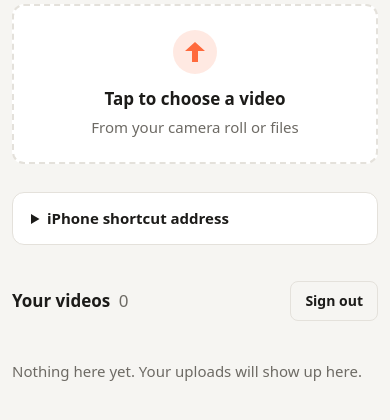
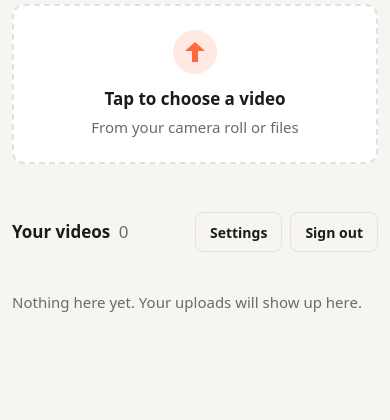
Before and after one commit to syntaxless/clipbin, a PHP site: page / in a window 390 px wide. Shown: the part 56-476 px from the top of the page. Run offline with PHP 8.4, Linux system fonts and the light colour scheme; the visitor is signed in with stand-in values (Sample User, id 1); some libraries are stand-ins or nearby versions.

Commit message:
Move the iPhone shortcut address to a Settings page (#6)
The upload page no longer has the shortcut card. A Settings button next to
Sign out opens settings.php, which shows the shortcut address with Copy and
"Make a new key". Signed-out visitors are sent to the sign-in page.


Claude-Session: https://claude.ai/code/session_01PpiA3PJaZ1cRVUq6Rb3Evn

Co-authored-by: Claude <noreply@anthropic.com>

```diff
--- a/assets/app.css
+++ b/assets/app.css
@@ -151,10 +151,9 @@ input:focus-visible, button:focus-visible, .drop:focus-visible { outline: 2px so
 .upload-hint { margin: 12px 2px 0; }
 
 /* iPhone share-menu shortcut setup */
-.iphone { margin-top: 16px; padding: 14px 18px; }
-.iphone summary { cursor: pointer; font-weight: 600; }
-.iphone[open] summary { margin-bottom: 8px; }
-.iphone form { margin-top: 12px; }
+.settings { max-width: 560px; margin: 16px auto; display: grid; gap: 12px; }
+.settings p, .settings h1 { margin: 0; }
+.head-actions { display: flex; gap: 8px; align-items: center; }
 .copyrow { display: flex; gap: 8px; min-width: 0; }
 .copyrow input {
   flex: 1; min-width: 0; font: 13px ui-monospace, Menlo, monospace; color: inherit; background: var(--bg);
--- a/index.php
+++ b/index.php
@@ -28,10 +28,6 @@ if ($_SERVER['REQUEST_METHOD'] === 'POST') {
         $error = ($pw === '' || $pw === 'change-me')
             ? 'Set a password in config.php first.'
             : 'Wrong password.';
-    } elseif ($action === 'new_key' && is_logged_in()) {
-        upload_key(true);
-        header('Location: ' . base_url() . '/?newkey=1#iphone');
-        exit;
     } elseif ($action === 'logout') {
         $_SESSION = [];
         session_destroy();
@@ -83,28 +79,11 @@ page_head(e($site) . ' · Upload');
     <div id="jobs"></div>
 </section>
 
-<details class="card iphone" id="iphone"<?= isset($_GET['newkey']) ? ' open' : '' ?>>
-    <summary>iPhone shortcut address</summary>
-    <?php if (isset($_GET['newkey'])): ?>
-        <p class="small ok-text">New key made. The old shortcut address stops working: paste the new one into your shortcut.</p>
-    <?php endif; ?>
-    <label class="small">Keep it private: it lets anyone upload. Setup steps are in the README.
-        <span class="copyrow">
-            <input type="text" readonly value="<?= e(share_url()) ?>" onfocus="this.select()">
-            <button class="btn small" type="button" data-copy="<?= e(share_url()) ?>">Copy</button>
-        </span>
-    </label>
-    <form method="post">
-        <input type="hidden" name="action" value="new_key">
-        <input type="hidden" name="csrf" value="<?= e($csrf) ?>">
-        <button class="btn ghost small" type="submit">Make a new key</button>
-    </form>
-</details>
-
 <section class="library">
     <div class="library-head">
         <h2>Your videos <span class="muted" id="count"><?= count($videos) ?></span></h2>
-        <form method="post">
+        <form method="post" class="head-actions">
+            <a class="btn ghost small" href="<?= e(base_url()) ?>/settings.php">Settings</a>
             <input type="hidden" name="action" value="logout">
             <input type="hidden" name="csrf" value="<?= e($csrf) ?>">
             <button class="btn ghost small" type="submit">Sign out</button>
```
Also changed, not shown: settings.php (added, +40 -0 lines), README.md.
